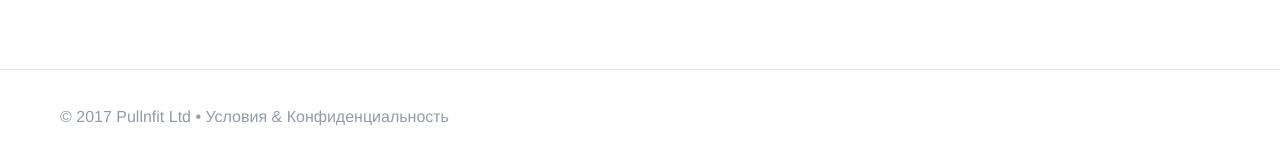
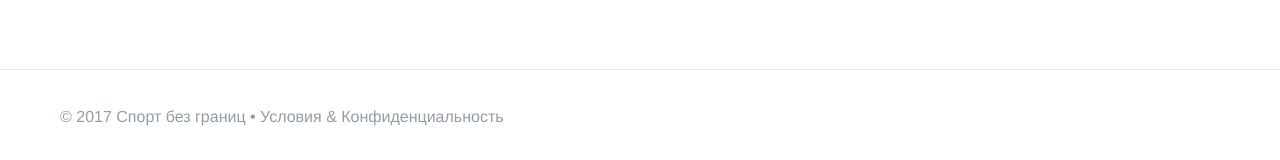
Before and after one commit to RakhimyanTim/adroholic.github.io, a Jekyll site: the page built from pages/index.html, in a window 1280 px wide and 900 px high, scrolled down 3337 px. Shown: the part 737-897 px from the top of the window. Built offline with Jekyll 4.4.1, drawn with Linux system fonts in a browser that asks for light colours; some web fonts are replaced.

Commit message:
Update footer.html

```diff
--- a/_includes/navigation/footer.html
+++ b/_includes/navigation/footer.html
@@ -43,7 +43,7 @@
 
 	<div class="legal-line">
 		<p class="wrapper wrapper-large">
-			&copy; {{ site.time | date: '%Y' }} Pullnfit Ltd &bull;
+			&copy; {{ site.time | date: '%Y' }} Спорт без границ &bull;
 			<a href="#">Условия</a> &amp;
 			<a href="#">Конфиденциальность</a>
 		</p>
```
